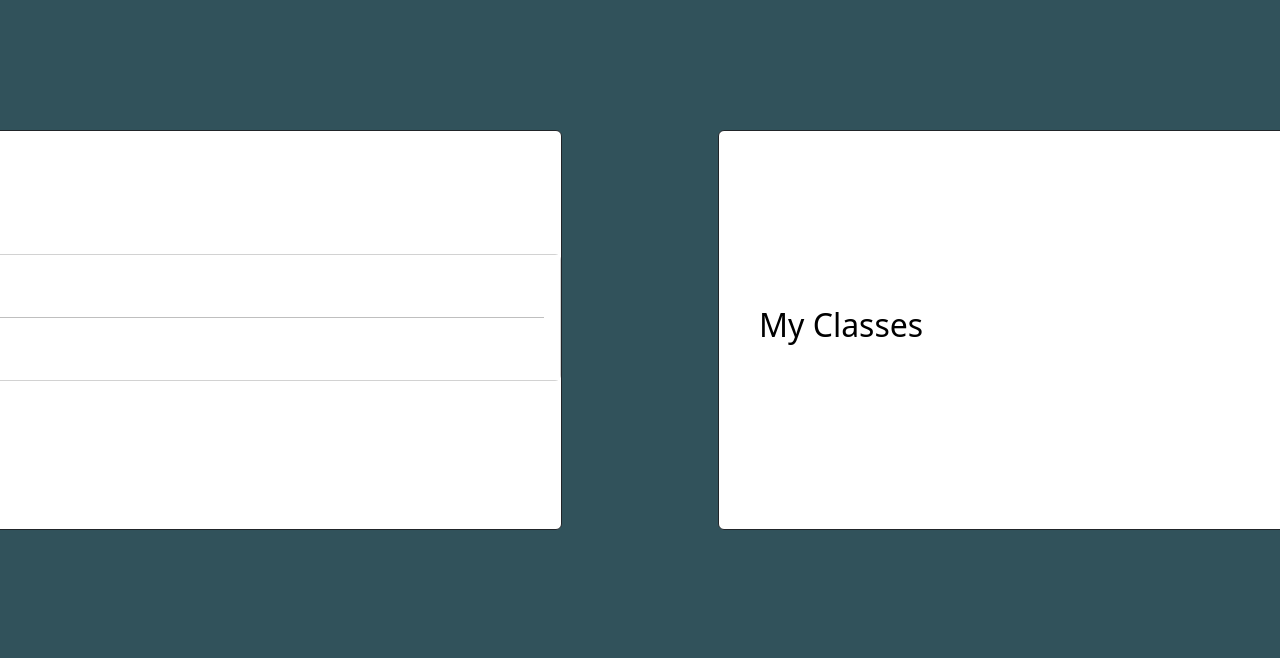
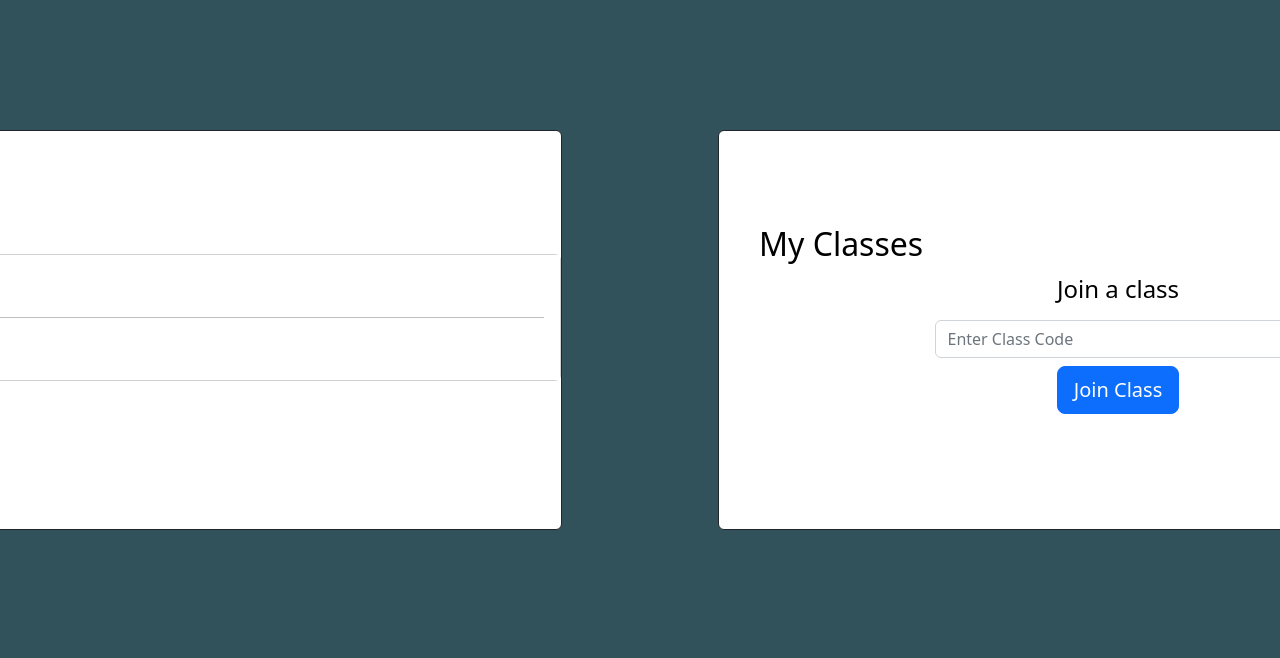
Before and after one commit to magicman8106/VR_Group_Project, a Flask app: template web/website/templates/dashboard.html in a window 1280 px wide. Shown: the part 58-716 px from the top of the page. Run offline with Flask 3, Linux system fonts and the light colour scheme; the template is opened without the code that fills it, so the values that code supplies are empty.

Commit message:
added student form for joining a class

```diff
--- a/web/website/templates/dashboard.html
+++ b/web/website/templates/dashboard.html
@@ -107,10 +107,37 @@
                       </tr>
                       {% endfor %}
                     </table>
-                    <form method="POST">
+                    <form method="POST" >
                       <input hidden name ="type" id="type" value="add_class"/>
                       <button type="submit" class="btn btn-primary btn-lg">Add A Classroom</button>
                     </form>
+                    {% else %}
+                    <div class=" container" style="width: 50%;">
+                      <form class="form-group ">
+                      <div class="row p-1">
+                        <div class="col">
+                          <label for="class_input"><h4>Join a class</h2></label>
+                        </div>
+
+                      </div>
+                      <div class="row p-1">
+                        <div class="col">
+                          <input class="form-control" name = "class_code" id ="class_input" placeholder="Enter Class Code"/>
+                        </div>
+
+                      </div>
+                      <div class="row p-1">
+                        <div class="col">
+                          <button type="submit" class="btn btn-primary btn-lg">Join Class</button>
+                        </div>
+
+                      </div>
+
+
+
+
+                      </form>
+                    </div>
                     {% endif %}
                 </section>
 
```
